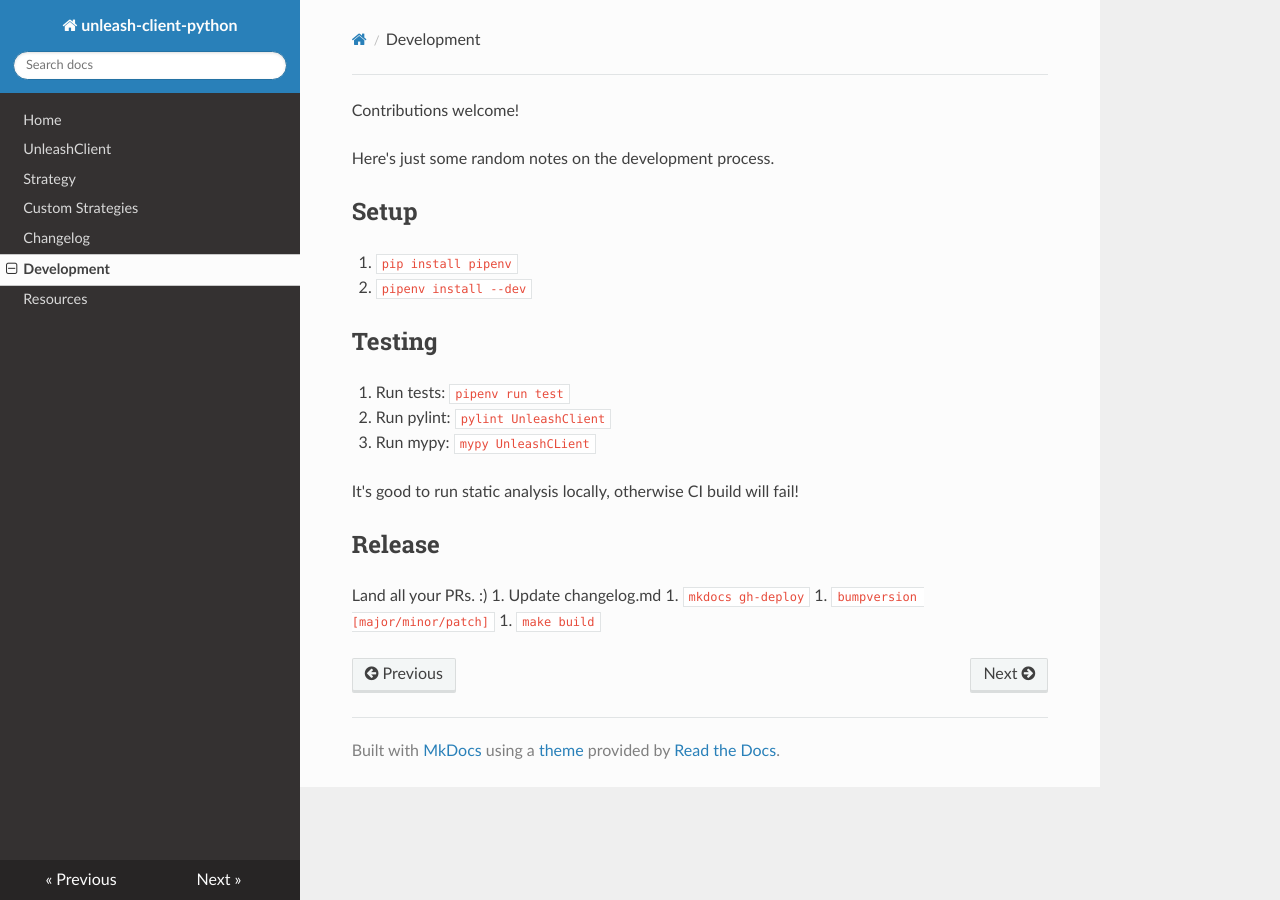
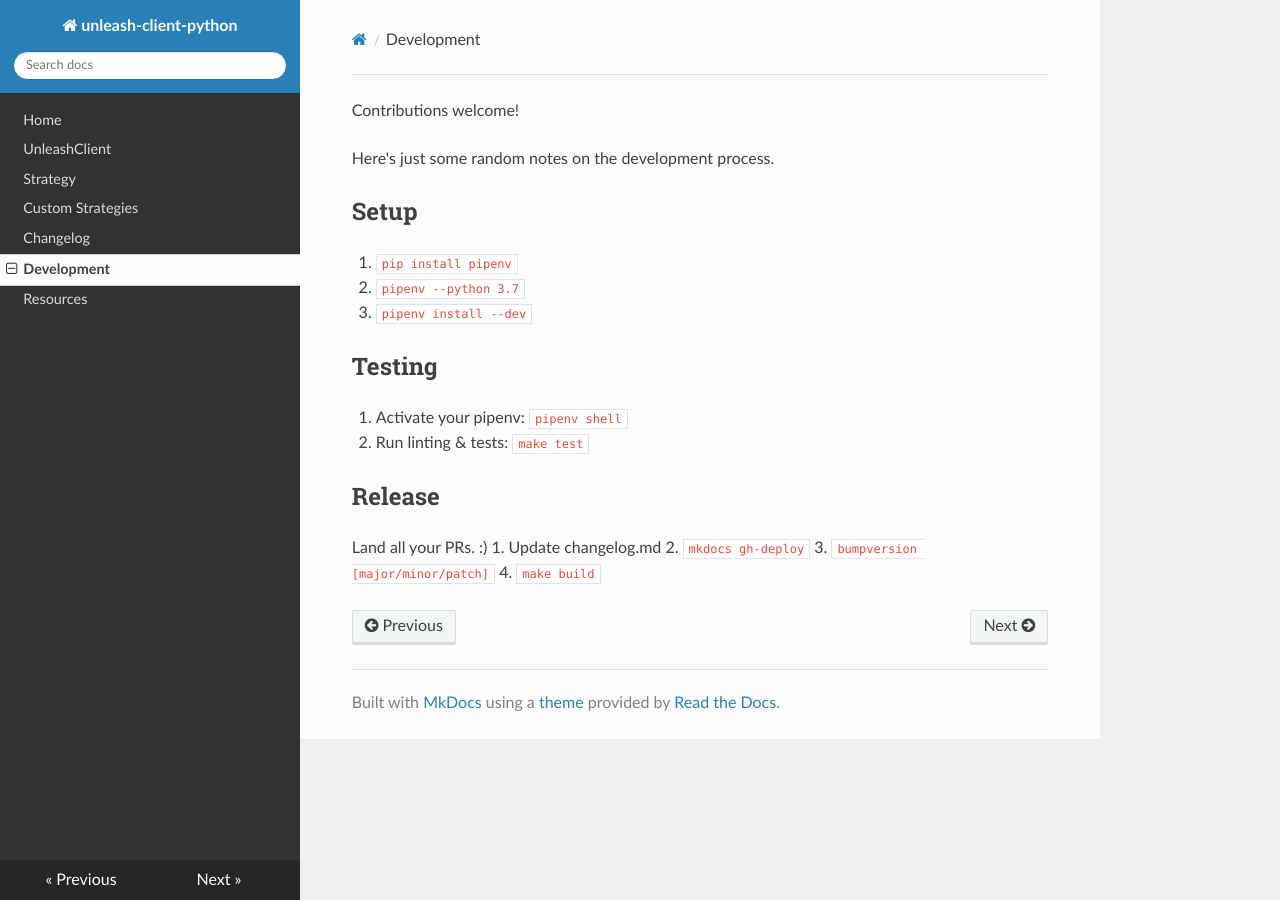
Before and after one commit to Unleash/unleash-client-python, an MkDocs documentation site: the page built from docs/development.md, in a window 1280 px wide. Built offline with MkDocs 1.6.1, drawn with Linux system fonts in a browser that asks for light colours; nearby versions of some CDN libraries.

Commit message:
Tweaking docs and README.md

```diff
--- a/docs/development.md
+++ b/docs/development.md
@@ -4,19 +4,17 @@ Here's just some random notes on the development process.
 
 ## Setup
 1. `pip install pipenv`
-1. `pipenv install --dev`
+2. `pipenv --python 3.7`
+3. `pipenv install --dev`
 
 
 ## Testing
-1. Run tests: `pipenv run test`
-1. Run pylint: `pylint UnleashClient`
-1. Run mypy: `mypy UnleashCLient`
-
-It's good to run static analysis locally, otherwise CI build will fail!
+1. Activate your pipenv:  `pipenv shell`
+1. Run linting & tests: `make test`
 
 ## Release
 Land all your PRs. :)
 1. Update changelog.md
-1. `mkdocs gh-deploy`
-1. `bumpversion [major/minor/patch]`
-1. `make build`
+2. `mkdocs gh-deploy`
+3. `bumpversion [major/minor/patch]`
+4. `make build`
```
Also changed, not shown: README.md (+1 -1 lines), docs/changelog.md (+5 -0 lines).
